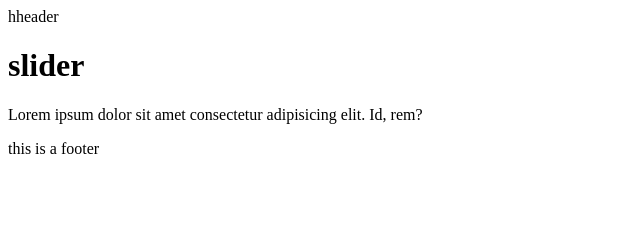
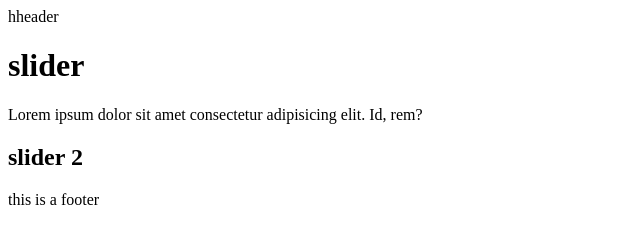
Before and after one commit to mobinanbz/git-project-one-part2, a plain HTML site: page index.html in a window 1280 px wide. Shown: the whole page, without its empty margins (0-640 px from the left). Drawn offline with Linux system fonts and the light colour scheme.

Commit message:
slider two added

```diff
--- a/index.html
+++ b/index.html
@@ -13,6 +13,7 @@
   <div class="slider">
     <h1>slider</h1>
     <p>Lorem ipsum dolor sit amet consectetur adipisicing elit. Id, rem?</p>
+    <h2>slider 2</h2>
   </div>
 
   <footer>
```
